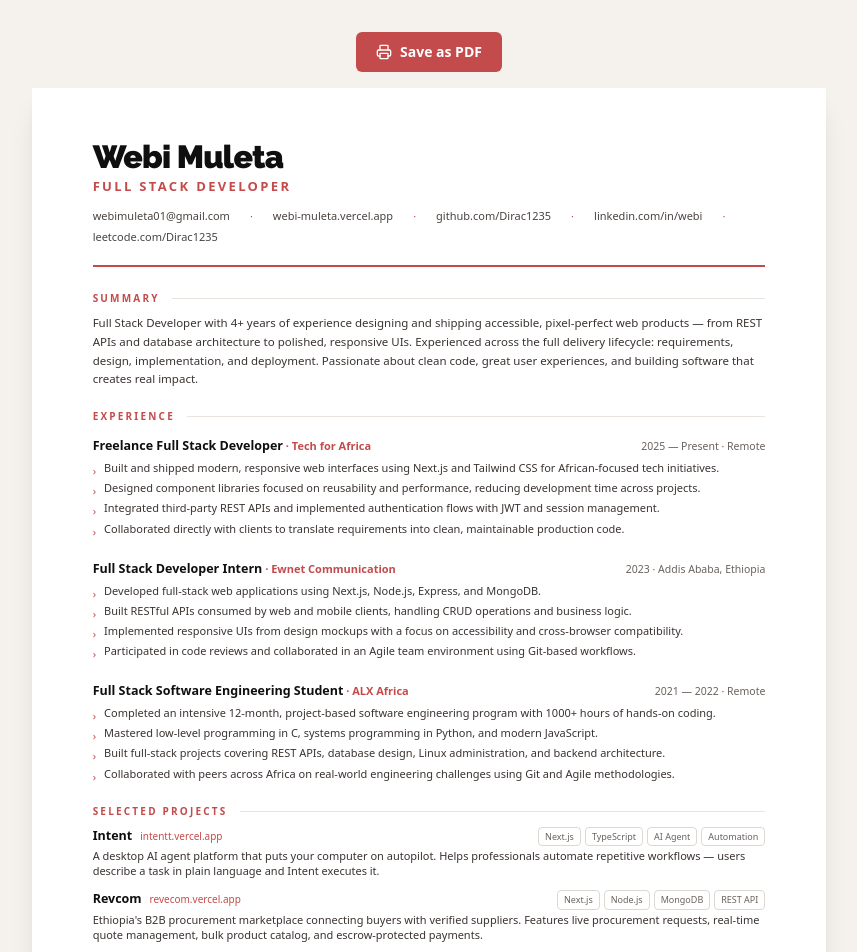
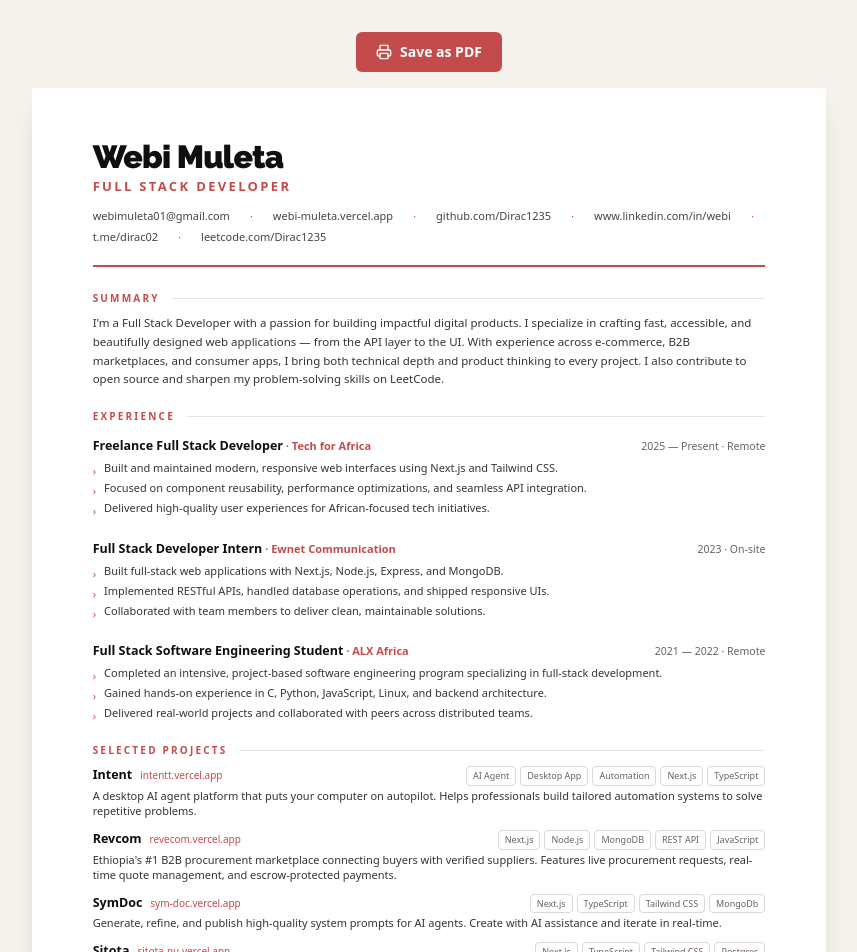
Before and after one commit to Dirac1235/portfolio, a Next.js app: page /resume in a window 1280 px wide. Shown: the top 952 px of the page, without its empty margins (211-1068 px from the left). Built offline with nearby package versions, Linux system fonts and the light colour scheme.

Commit message:
refactor: enhance resume page layout and content for clarity and consistency

```diff
--- a/src/app/resume/page.tsx
+++ b/src/app/resume/page.tsx
@@ -1,20 +1,40 @@
-"use client"
+"use client";
 
-import { Printer } from "lucide-react"
+import { Printer } from "lucide-react";
 
 const printStyles = `
   @media print {
     @page { margin: 0; size: A4; }
+    html, body {
+      height: 297mm;
+      margin: 0;
+      -webkit-print-color-adjust: exact;
+    }
+    /* Force the CV sheet to exactly one A4 page */
+    .cv-sheet {
+      height: 297mm !important;
+      box-sizing: border-box !important;
+      padding: 12mm 12mm !important;
+      overflow: hidden !important;
+    }
+    /* Avoid breaking inside these major blocks where possible */
+    .cv-header, .cv-section {
+      break-inside: avoid;
+      page-break-inside: avoid;
+    }
+    /* Hide any screen-only spacing */
+    .print\\:hidden { display: none !important; }
   }
 `
 
 const contact = {
   email: "webimuleta01@gmail.com",
   github: "github.com/Dirac1235",
-  linkedin: "linkedin.com/in/webi",
+  linkedin: "www.linkedin.com/in/webi",
+  telegram: "t.me/dirac02",
   leetcode: "leetcode.com/Dirac1235",
   website: "webi-muleta.vercel.app",
-}
+};
 
 const experience = [
   {
@@ -23,22 +43,20 @@ const experience = [
     period: "2025 — Present",
     location: "Remote",
     points: [
-      "Built and shipped modern, responsive web interfaces using Next.js and Tailwind CSS for African-focused tech initiatives.",
-      "Designed component libraries focused on reusability and performance, reducing development time across projects.",
-      "Integrated third-party REST APIs and implemented authentication flows with JWT and session management.",
-      "Collaborated directly with clients to translate requirements into clean, maintainable production code.",
+      "Built and maintained modern, responsive web interfaces using Next.js and Tailwind CSS.",
+      "Focused on component reusability, performance optimizations, and seamless API integration.",
+      "Delivered high-quality user experiences for African-focused tech initiatives.",
     ],
   },
   {
     role: "Full Stack Developer Intern",
     company: "Ewnet Communication",
     period: "2023",
-    location: "Addis Ababa, Ethiopia",
+    location: "On-site",
     points: [
-      "Developed full-stack web applications using Next.js, Node.js, Express, and MongoDB.",
-      "Built RESTful APIs consumed by web and mobile clients, handling CRUD operations and business logic.",
-      "Implemented responsive UIs from design mockups with a focus on accessibility and cross-browser compatibility.",
-      "Participated in code reviews and collaborated in an Agile team environment using Git-based workflows.",
+      "Built full-stack web applications with Next.js, Node.js, Express, and MongoDB.",
+      "Implemented RESTful APIs, handled database operations, and shipped responsive UIs.",
+      "Collaborated with team members to deliver clean, maintainable solutions.",
     ],
   },
   {
@@ -47,43 +65,77 @@ const experience = [
     period: "2021 — 2022",
     location: "Remote",
     points: [
-      "Completed an intensive 12-month, project-based software engineering program with 1000+ hours of hands-on coding.",
-      "Mastered low-level programming in C, systems programming in Python, and modern JavaScript.",
-      "Built full-stack projects covering REST APIs, database design, Linux administration, and backend architecture.",
-      "Collaborated with peers across Africa on real-world engineering challenges using Git and Agile methodologies.",
+      "Completed an intensive, project-based software engineering program specializing in full-stack development.",
+      "Gained hands-on experience in C, Python, JavaScript, Linux, and backend architecture.",
+      "Delivered real-world projects and collaborated with peers across distributed teams.",
     ],
   },
-]
+];
 
 const projects = [
   {
     title: "Intent",
     url: "intentt.vercel.app",
-    tags: ["Next.js", "TypeScript", "AI Agent", "Automation"],
+    tags: ["AI Agent", "Desktop App", "Automation", "Next.js", "TypeScript"],
     description:
-      "A desktop AI agent platform that puts your computer on autopilot. Helps professionals automate repetitive workflows — users describe a task in plain language and Intent executes it.",
+      "A desktop AI agent platform that puts your computer on autopilot. Helps professionals build tailored automation systems to solve repetitive problems.",
   },
   {
     title: "Revcom",
     url: "revecom.vercel.app",
-    tags: ["Next.js", "Node.js", "MongoDB", "REST API"],
+    tags: ["Next.js", "Node.js", "MongoDB", "REST API", "JavaScript"],
     description:
-      "Ethiopia's B2B procurement marketplace connecting buyers with verified suppliers. Features live procurement requests, real-time quote management, bulk product catalog, and escrow-protected payments.",
+      "Ethiopia's #1 B2B procurement marketplace connecting buyers with verified suppliers. Features live procurement requests, real-time quote management, and escrow-protected payments.",
   },
   {
-    title: "Portfolio",
-    url: "webi-muleta.vercel.app",
-    tags: ["Next.js", "TypeScript", "Tailwind CSS", "Framer Motion"],
+    title: "SymDoc",
+    url: "sym-doc.vercel.app",
+    tags: ["Next.js", "TypeScript", "Tailwind CSS", "MongoDb"],
     description:
-      "Personal developer portfolio with animated sections, dark/light theming, and a focus on performance and accessibility.",
+      "Generate, refine, and publish high-quality system prompts for AI agents. Create with AI assistance and iterate in real-time.",
   },
-]
+  {
+    title: "Sitota",
+    url: "sitota-nu.vercel.app",
+    tags: ["Next.js", "TypeScript", "Tailwind CSS", "Postgres"],
+    description:
+      "Render custom brand assets onto products with AI precision and send comfort globally.",
+  },
+];
 
 const skills = {
-  Frontend: ["React", "Next.js", "TypeScript", "Tailwind CSS", "Framer Motion", "Flutter", "Dart", "HTML & CSS"],
-  Backend: ["Node.js", "Express", "Python", "PostgreSQL", "MongoDB", "REST APIs", "GraphQL", "JWT"],
-  "Tools & Workflow": ["Git", "Docker", "Linux", "Figma", "CI/CD", "Agile", "UI/UX Design", "Vercel"],
-}
+  Frontend: [
+    "React",
+    "Next.js",
+    "TypeScript",
+    "Tailwind CSS",
+    "Framer Motion",
+    "Flutter",
+    "Dart",
+    "HTML & CSS",
+  ],
+  Backend: [
+    "Node.js",
+    "Express",
+    "Python",
+    "PostgreSQL",
+    "MongoDB",
+    "REST APIs",
+    "GraphQL",
+    "JWT",
+  ],
+  "Tools & Workflow": [
+    "Git",
+    "Docker",
+    "Linux",
+    "Figma",
+    "CI/CD",
+    "Agile",
+    "UI/UX Design",
+    "VS Code",
+    "Vercel",
+  ],
+};
 
 export default function ResumePage() {
   return (
@@ -103,12 +155,12 @@ export default function ResumePage() {
 
       {/* CV sheet */}
       <div
-        className="mx-auto bg-white shadow-xl print:shadow-none"
-        style={{ width: "210mm", minHeight: "297mm", padding: "14mm 16mm" }}
+        className="mx-auto bg-white shadow-xl print:shadow-none cv-sheet"
+        style={{ width: "210mm", height: "297mm", padding: "14mm 16mm" }}
       >
 
         {/* ── Header ── */}
-        <header className="mb-6 pb-5 border-b-2 border-[#C44B4B]">
+        <header className="mb-6 pb-5 border-b-2 border-[#C44B4B] cv-header">
           <h1 className="font-serif text-[32px] font-black tracking-tight text-[#100F0F] leading-none mb-1">
             Webi Muleta
           </h1>
@@ -116,40 +168,79 @@ export default function ResumePage() {
             Full Stack Developer
           </p>
           <div className="flex flex-wrap gap-x-5 gap-y-1 text-[11px] text-[#4A4440]">
-            <a href={`mailto:${contact.email}`} className="hover:text-[#C44B4B]">{contact.email}</a>
+            <a
+              href={`mailto:${contact.email}`}
+              className="hover:text-[#C44B4B]"
+            >
+              {contact.email}
+            </a>
             <span className="text-[#C44B4B]">·</span>
-            <a href={`https://${contact.website}`} className="hover:text-[#C44B4B]">{contact.website}</a>
+            <a
+              href={`https://${contact.website}`}
+              className="hover:text-[#C44B4B]"
+            >
+              {contact.website}
+            </a>
             <span className="text-[#C44B4B]">·</span>
-            <a href={`https://${contact.github}`} className="hover:text-[#C44B4B]">{contact.github}</a>
+            <a
+              href={`https://${contact.github}`}
+              className="hover:text-[#C44B4B]"
+            >
+              {contact.github}
+            </a>
             <span className="text-[#C44B4B]">·</span>
-            <a href={`https://${contact.linkedin}`} className="hover:text-[#C44B4B]">{contact.linkedin}</a>
+            <a
+              href={`https://${contact.linkedin}`}
+              className="hover:text-[#C44B4B]"
+            >
+              {contact.linkedin}
+            </a>
             <span className="text-[#C44B4B]">·</span>
-            <a href={`https://${contact.leetcode}`} className="hover:text-[#C44B4B]">{contact.leetcode}</a>
+            <a
+              href={`https://${contact.telegram}`}
+              className="hover:text-[#C44B4B]"
+            >
+              {contact.telegram}
+            </a>
+            <span className="text-[#C44B4B]">·</span>
+            <a
+              href={`https://${contact.leetcode}`}
+              className="hover:text-[#C44B4B]"
+            >
+              {contact.leetcode}
+            </a>
           </div>
         </header>
 
         {/* ── Summary ── */}
-        <section className="mb-5">
+        <section className="mb-5 cv-section">
           <SectionHeading>Summary</SectionHeading>
           <p className="text-[11.5px] text-[#3A3330] leading-relaxed">
-            Full Stack Developer with 4+ years of experience designing and shipping accessible,
-            pixel-perfect web products — from REST APIs and database architecture to polished,
-            responsive UIs. Experienced across the full delivery lifecycle: requirements, design,
-            implementation, and deployment. Passionate about clean code, great user experiences,
-            and building software that creates real impact.
+            I&apos;m a Full Stack Developer with a passion for building
+            impactful digital products. I specialize in crafting fast,
+            accessible, and beautifully designed web applications — from the API
+            layer to the UI. With experience across e-commerce, B2B
+            marketplaces, and consumer apps, I bring both technical depth and
+            product thinking to every project. I also contribute to open source
+            and sharpen my problem-solving skills on LeetCode.
           </p>
         </section>
 
         {/* ── Experience ── */}
-        <section className="mb-5">
+        <section className="mb-5 cv-section">
           <SectionHeading>Experience</SectionHeading>
           <div className="space-y-4">
             {experience.map((exp) => (
               <div key={exp.company}>
                 <div className="flex items-baseline justify-between mb-0.5">
                   <div>
-                    <span className="text-[12.5px] font-bold text-[#100F0F]">{exp.role}</span>
-                    <span className="text-[11px] text-[#C44B4B] font-semibold"> · {exp.company}</span>
+                    <span className="text-[12.5px] font-bold text-[#100F0F]">
+                      {exp.role}
+                    </span>
+                    <span className="text-[11px] text-[#C44B4B] font-semibold">
+                      {" "}
+                      · {exp.company}
+                    </span>
                   </div>
                   <div className="text-[10.5px] text-[#6A625D] whitespace-nowrap ml-4 shrink-0">
                     {exp.period} · {exp.location}
@@ -157,8 +248,13 @@ export default function ResumePage() {
                 </div>
                 <ul className="mt-1 space-y-0.5">
                   {exp.points.map((point, i) => (
-                    <li key={i} className="flex gap-2 text-[11px] text-[#3A3330] leading-snug">
-                      <span className="text-[#C44B4B] mt-[3px] shrink-0">›</span>
+                    <li
+                      key={i}
+                      className="flex gap-2 text-[11px] text-[#3A3330] leading-snug"
+                    >
+                      <span className="text-[#C44B4B] mt-[3px] shrink-0">
+                        ›
+                      </span>
                       <span>{point}</span>
                     </li>
                   ))}
@@ -169,14 +265,19 @@ export default function ResumePage() {
         </section>
 
         {/* ── Projects ── */}
-        <section className="mb-5">
+        <section className="mb-5 cv-section">
           <SectionHeading>Selected Projects</SectionHeading>
           <div className="space-y-3">
             {projects.map((p) => (
               <div key={p.title}>
                 <div className="flex items-baseline gap-2 mb-0.5">
-                  <span className="text-[12.5px] font-bold text-[#100F0F]">{p.title}</span>
-                  <a href={`https://${p.url}`} className="text-[10px] text-[#C44B4B] hover:underline">
+                  <span className="text-[12.5px] font-bold text-[#100F0F]">
+                    {p.title}
+                  </span>
+                  <a
+                    href={`https://${p.url}`}
+                    className="text-[10px] text-[#C44B4B] hover:underline"
+                  >
                     {p.url}
                   </a>
                   <div className="flex flex-wrap gap-1 ml-auto">
@@ -190,14 +291,16 @@ export default function ResumePage() {
                     ))}
                   </div>
                 </div>
-                <p className="text-[11px] text-[#3A3330] leading-snug">{p.description}</p>
+                <p className="text-[11px] text-[#3A3330] leading-snug">
+                  {p.description}
+                </p>
               </div>
             ))}
           </div>
         </section>
 
         {/* ── Skills ── */}
-        <section className="mb-5">
+        <section className="mb-5 cv-section">
           <SectionHeading>Skills</SectionHeading>
           <div className="space-y-1.5">
             {Object.entries(skills).map(([category, items]) => (
@@ -218,24 +321,31 @@ export default function ResumePage() {
           <SectionHeading>Education</SectionHeading>
           <div className="flex items-baseline justify-between">
             <div>
-              <span className="text-[12.5px] font-bold text-[#100F0F]">Full Stack Software Engineering</span>
-              <span className="text-[11px] text-[#C44B4B] font-semibold"> · ALX Africa</span>
+              <span className="text-[12.5px] font-bold text-[#100F0F]">
+                Full Stack Software Engineering
+              </span>
+              <span className="text-[11px] text-[#C44B4B] font-semibold">
+                {" "}
+                · ALX Africa
+              </span>
             </div>
-            <span className="text-[10.5px] text-[#6A625D] whitespace-nowrap ml-4">2021 — 2022 · Remote</span>
+            <span className="text-[10.5px] text-[#6A625D] whitespace-nowrap ml-4">
+              2021 — 2022 · Remote
+            </span>
           </div>
           <p className="mt-1 text-[11px] text-[#3A3330] leading-snug">
-            Intensive 12-month software engineering program covering systems programming, full-stack web development,
-            algorithms, and real-world project delivery. Equivalent to a professional engineering bootcamp with
-            rigorous peer evaluation.
+            Intensive 12-month software engineering program covering systems
+            programming, full-stack web development, algorithms, and real-world
+            project delivery. Equivalent to a professional engineering bootcamp
+            with rigorous peer evaluation.
           </p>
         </section>
-
       </div>
 
       {/* Bottom spacing for screen view */}
       <div className="print:hidden h-12" />
     </div>
-  )
+  );
 }
 
 function SectionHeading({ children }: { children: React.ReactNode }) {
@@ -246,5 +356,5 @@ function SectionHeading({ children }: { children: React.ReactNode }) {
       </h2>
       <div className="flex-1 h-px bg-[#E8E3DE]" />
     </div>
-  )
+  );
 }
```
